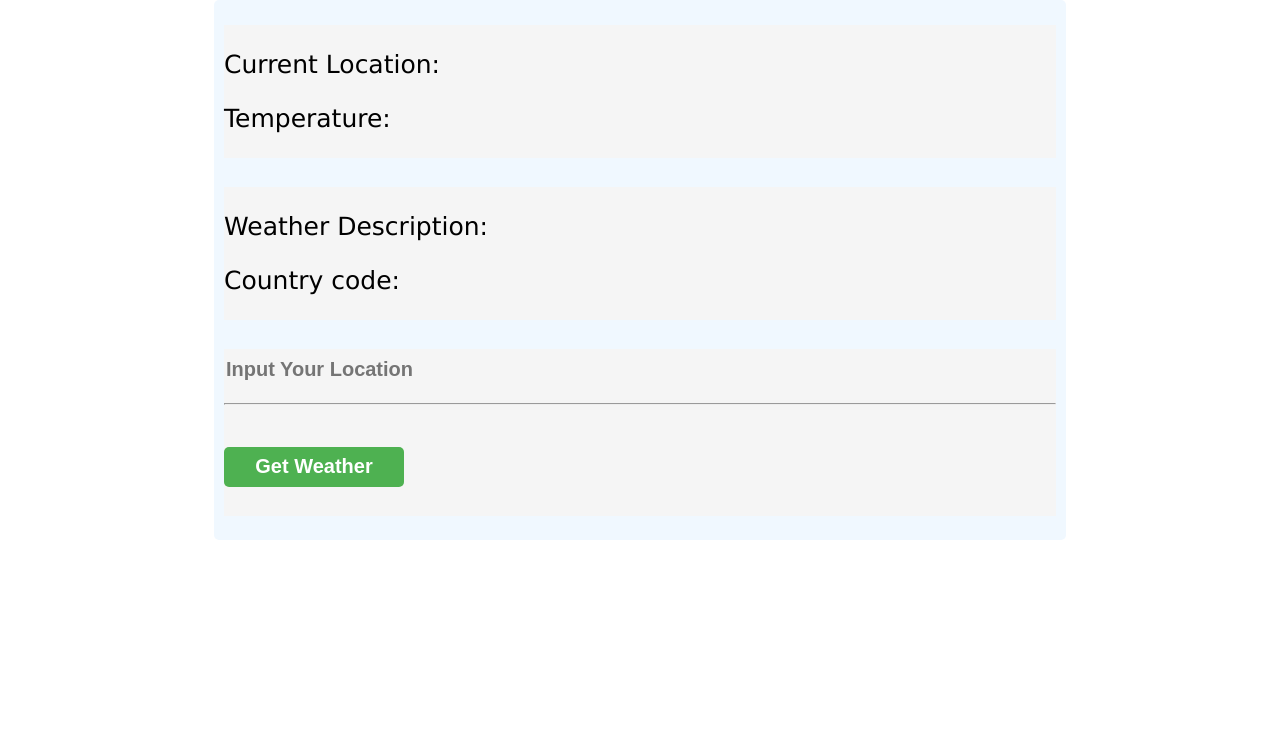
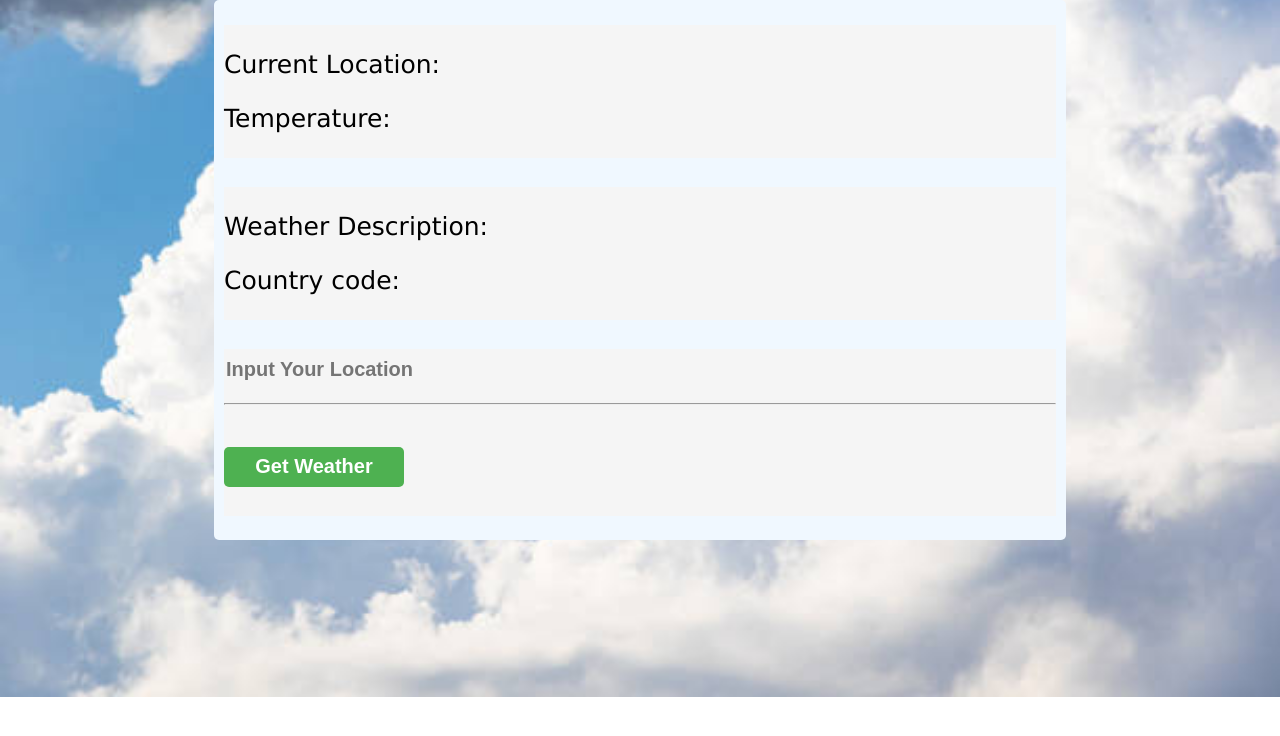
Before and after one commit to Gibby-dave/Gibby-Weather, a plain HTML site: page index.html in a window 1280 px wide. Drawn offline with Linux system fonts and the light colour scheme; the site is published under a folder, as on GitHub Pages, so addresses that start at the root find nothing.

Commit message:
background fixed

```diff
--- a/index.css
+++ b/index.css
@@ -1,7 +1,7 @@
 html, body {
     margin: 0;
     padding: 0;
-    background-image: url('/images/weather\ real2.jpg');
+    background-image: url(./Images/weather\ real2.jpg);
     background-repeat: no-repeat;
     background-position: center;
     background-size: cover;
--- a/index.js
+++ b/index.js
@@ -1,6 +1,6 @@
 document.addEventListener("DOMContentLoaded", function() {
     requestLocationAccess();
-     });
+});
 
 
 let locationVal = document.getElementById("locationValue");
```
